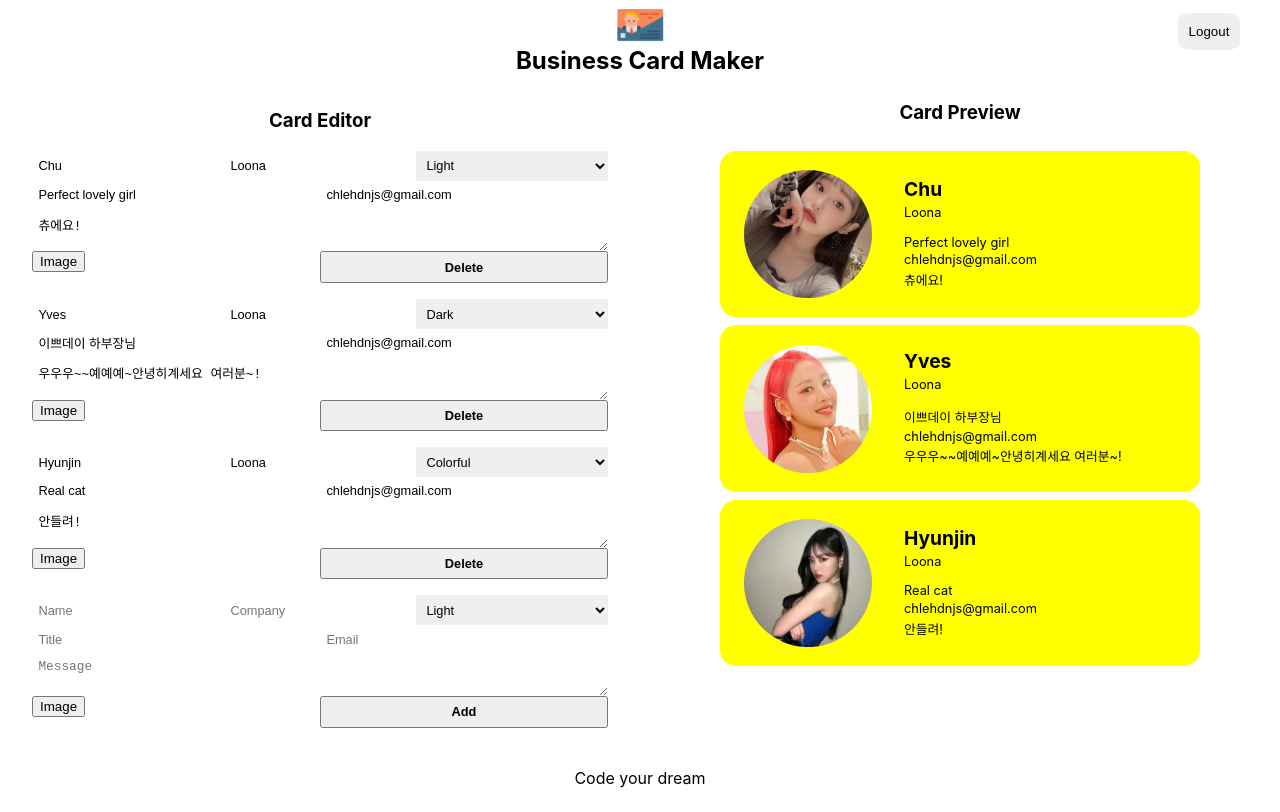
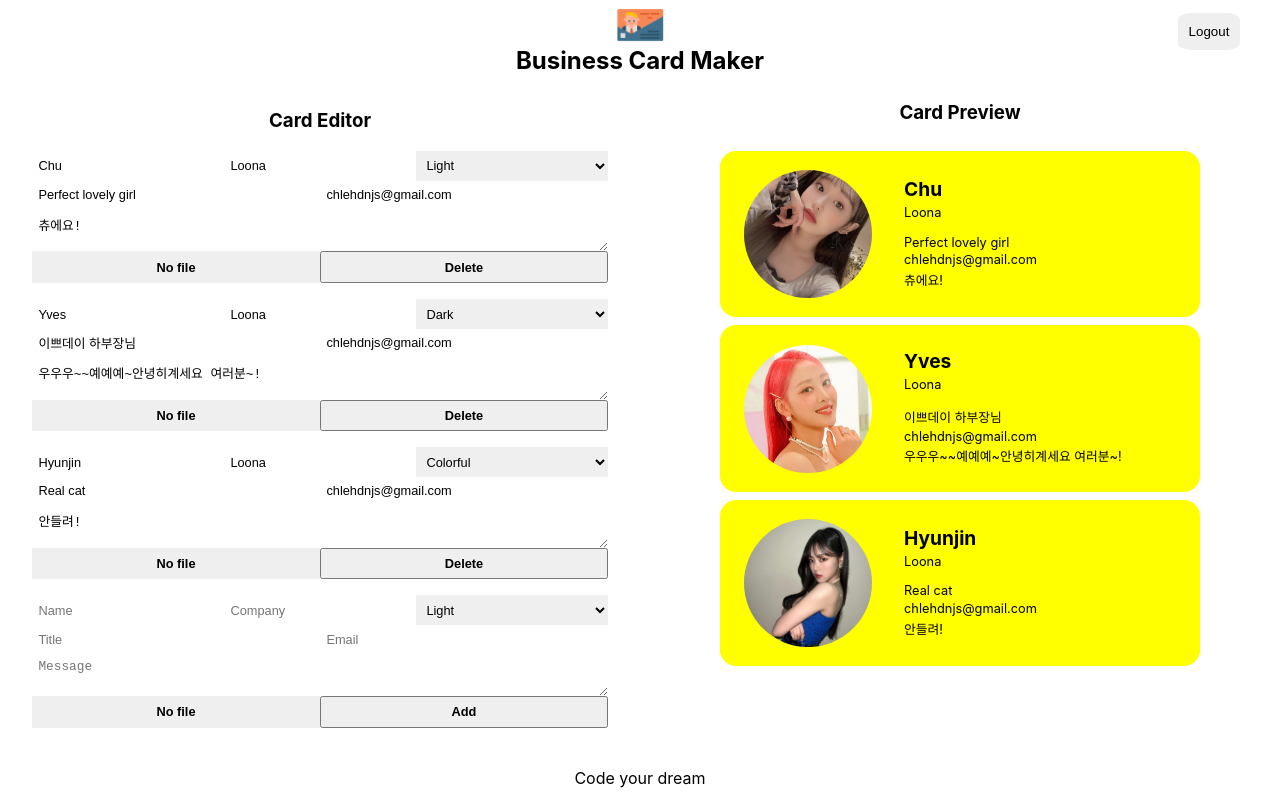
Before and after one commit to signalzero96/card_maker, a React (Create React App) app: page /maker in a window 1280 px wide. Built offline with nearby package versions, Linux system fonts and the light colour scheme; no server answers; sample sign-in values are in the browser's storage.

Commit message:
handle img uploading

```diff
--- a/src/App.jsx
+++ b/src/App.jsx
@@ -4,12 +4,15 @@
 import Maker from './component/maker/maker';
 import { Routes, Route } from 'react-router-dom';
 
-function App({ authService }) {
+function App({ FileInput, authService }) {
   return (
     <div className={styles.app}>
       <Routes>
         <Route exact path='/' element={<Login authService={authService} />} />
-        <Route path='/maker' element={<Maker authService={authService} />} />
+        <Route
+          path='/maker'
+          element={<Maker FileInput={FileInput} authService={authService} />}
+        />
       </Routes>
     </div>
   );
--- a/src/component/card_add_form/card_add_form.jsx
+++ b/src/component/card_add_form/card_add_form.jsx
@@ -1,10 +1,10 @@
 import React from 'react';
+import { useState } from 'react';
 import { useRef } from 'react';
 import Button from '../button/button';
-import ImageFileInput from '../image_file_input/image_file_input';
 import styles from './card_add_form.module.css';
 
-const CardAddForm = ({ onAdd }) => {
+const CardAddForm = ({ FileInput, onAdd }) => {
   const formRef = useRef();
   const nameRef = useRef();
   const companyRef = useRef();
@@ -12,6 +12,14 @@
   const emailRef = useRef();
   const messageRef = useRef();
   const themeRef = useRef();
+  const [file, setFile] = useState({ fileName: null, fileURL: null });
+
+  const onFileChange = (file) => {
+    setFile({
+      fileName: file.name,
+      fileURL: file.url,
+    });
+  };
 
   const onSubmit = (event) => {
     event.preventDefault();
@@ -23,10 +31,11 @@
       email: emailRef.current.value || '',
       message: messageRef.current.value || '',
       theme: themeRef.current.value || '',
-      fileName: '',
-      fileURL: '',
+      fileName: file.fileName || '',
+      fileURL: file.fileURL || '',
     };
     formRef.current.reset();
+    setFile({ fileName: null, fileURL: null });
     onAdd(card);
   };
   return (
@@ -82,7 +91,7 @@
         placeholder='Message'
       ></textarea>
       <div className={styles.fileInput}>
-        <ImageFileInput />
+        <FileInput onFileChange={onFileChange} />
       </div>
       <Button name='Add' onClick={onSubmit} />
     </form>
--- a/src/component/card_edit_form/card_edit_form.jsx
+++ b/src/component/card_edit_form/card_edit_form.jsx
@@ -1,9 +1,8 @@
 import React from 'react';
 import Button from '../button/button';
-import ImageFileInput from '../image_file_input/image_file_input';
 import styles from './card_edit_form.module.css';
 
-const CardEditForm = ({ card, updateCard, deleteCard }) => {
+const CardEditForm = ({ FileInput, card, updateCard, deleteCard }) => {
   const {
     //
     name,
@@ -15,6 +14,15 @@
     fileName,
     fileURL,
   } = card;
+
+  const onFileChange = (file) => {
+    updateCard({
+      ...card,
+      fileName: file.name,
+      fileURL: file.url,
+    });
+  };
+
   const onChange = (event) => {
     if (event.currentTarget == null) {
       return;
@@ -77,7 +85,7 @@
         onChange={onChange}
       ></textarea>
       <div className={styles.fileInput}>
-        <ImageFileInput />
+        <FileInput onFileChange={onFileChange} />
       </div>
       <Button name='Delete' onClick={onSubmit} />
     </form>
--- a/src/component/editor/editor.jsx
+++ b/src/component/editor/editor.jsx
@@ -3,18 +3,19 @@
 import CardEditForm from '../card_edit_form/card_edit_form';
 import styles from './editor.module.css';
 
-const Editor = ({ cards, addCard, updateCard, deleteCard }) => (
+const Editor = ({ FileInput, cards, addCard, updateCard, deleteCard }) => (
   <section className={styles.editor}>
     <h1 className={styles.title}> Card Editor</h1>
     {Object.keys(cards).map((key) => (
       <CardEditForm
         key={key}
+        FileInput={FileInput}
         card={cards[key]}
         updateCard={updateCard}
         deleteCard={deleteCard}
       />
     ))}
-    <CardAddForm onAdd={addCard} />
+    <CardAddForm FileInput={FileInput} onAdd={addCard} />
   </section>
 );
 
--- a/src/component/image_file_input/image_file_input.jsx
+++ b/src/component/image_file_input/image_file_input.jsx
@@ -1,8 +1,37 @@
 import React from 'react';
+import { useRef } from 'react';
 import styles from './image_file_input.module.css';
 
-const ImageFileInput = (props) => {
-  return <button className={styles.button}>Image</button>;
+const ImageFileInput = ({ imageUploader, name, onFileChange }) => {
+  const inputRef = useRef();
+  const onButtonClick = (event) => {
+    event.preventDefault();
+    inputRef.current.click();
+  };
+  const onChange = async (event) => {
+    console.log(event.target.files[0]);
+    const uploaded = await imageUploader.upload(event.target.files[0]);
+    onFileChange({
+      name: uploaded.original_filename,
+      url: uploaded.url,
+    });
+  };
+
+  return (
+    <div className={styles.container}>
+      <input
+        ref={inputRef}
+        className={styles.input}
+        type='file'
+        accept='image/*'
+        name='file'
+        onChange={onChange}
+      />
+      <button className={styles.button} onClick={onButtonClick}>
+        {name || 'No file'}
+      </button>
+    </div>
+  );
 };
 
 export default ImageFileInput;
--- a/src/component/image_file_input/image_file_input.module.css
+++ b/src/component/image_file_input/image_file_input.module.css
@@ -0,0 +1,25 @@
+@value makerLightGrey from '../../common/colors.css';
+
+.container {
+  width: 100%;
+  height: 100%;
+  display: flex;
+}
+
+.input {
+  display: none;
+}
+
+.button {
+  width: 100%;
+  background-color: makerLightGrey;
+  font-weight: bold;
+  cursor: pointer;
+  border: 0;
+  outline: 0;
+  font-size: 0.8rem;
+}
+
+.button:hover {
+  opacity: 0.8;
+}
--- a/src/component/maker/maker.jsx
+++ b/src/component/maker/maker.jsx
@@ -7,7 +7,7 @@
 import Preview from '../preview/preview';
 import { useState } from 'react';
 
-const Maker = ({ authService }) => {
+const Maker = ({ FileInput, authService }) => {
   const [cards, setCards] = useState({
     1: {
       id: '1',
@@ -77,6 +77,7 @@
       <Header onLogout={onLogout} />
       <div className={styles.container}>
         <Editor
+          FileInput={FileInput}
           cards={cards}
           addCard={createOrUpdateCard}
           updateCard={createOrUpdateCard}
--- a/src/index.js
+++ b/src/index.js
@@ -5,14 +5,20 @@
 import reportWebVitals from './reportWebVitals';
 import { BrowserRouter } from 'react-router-dom';
 import AuthService from './service/auth_service';
+import ImageUploader from './service/image_uploader';
+import ImageFileInput from './component/image_file_input/image_file_input';
 
 const authService = new AuthService();
+const imageUploader = new ImageUploader();
+const FileInput = (props) => (
+  <ImageFileInput {...props} imageUploader={imageUploader} />
+);
 
 const root = ReactDOM.createRoot(document.getElementById('root'));
 root.render(
   <StrictMode>
     <BrowserRouter>
-      <App authService={authService} />
+      <App authService={authService} FileInput={FileInput} />
     </BrowserRouter>
   </StrictMode>
 );
--- /dev/null
+++ b/src/service/image_uploader.js
@@ -0,0 +1,17 @@
+class ImageUploader {
+  async upload(file) {
+    const data = new FormData();
+    data.append('file', file);
+    data.append('upload_preset', 'nqvatlxi');
+    const result = await fetch(
+      'https://api.cloudinary.com/v1_1/djrrkk6k4/upload',
+      {
+        method: 'POST',
+        body: data,
+      }
+    );
+    return await result.json();
+  }
+}
+
+export default ImageUploader;
```
